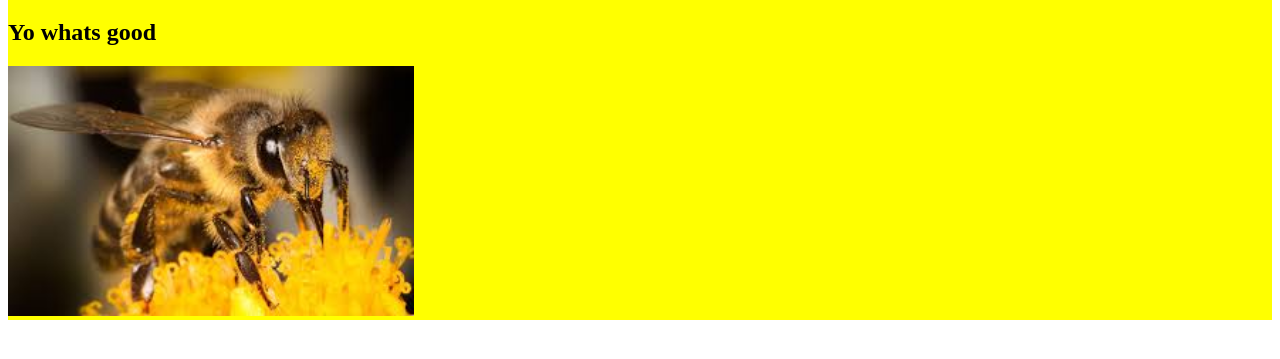
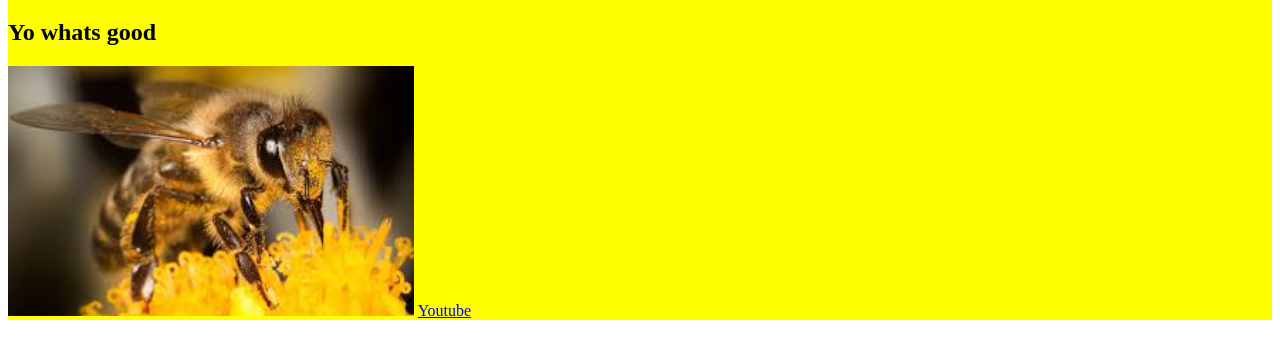
Before and after one commit to jgarcia991/jgarcia991.github.io, a plain HTML site: page My_website/index.html in a window 1280 px wide. Shown: the part 87-446 px from the top of the page. Drawn offline with Linux system fonts and the light colour scheme.

Commit message:
added link

```diff
--- a/My_website/index.html
+++ b/My_website/index.html
@@ -13,5 +13,6 @@
     <h1>This is Jonathans Home page </h1>
     <h2>Yo whats good</h2>
     <img src="images/bee.jpg" height="250">
+   <a href="https://youtu.be/pf5R2ke7ogI" target="blank">Youtube</a>
   </body>
 </html>
```
